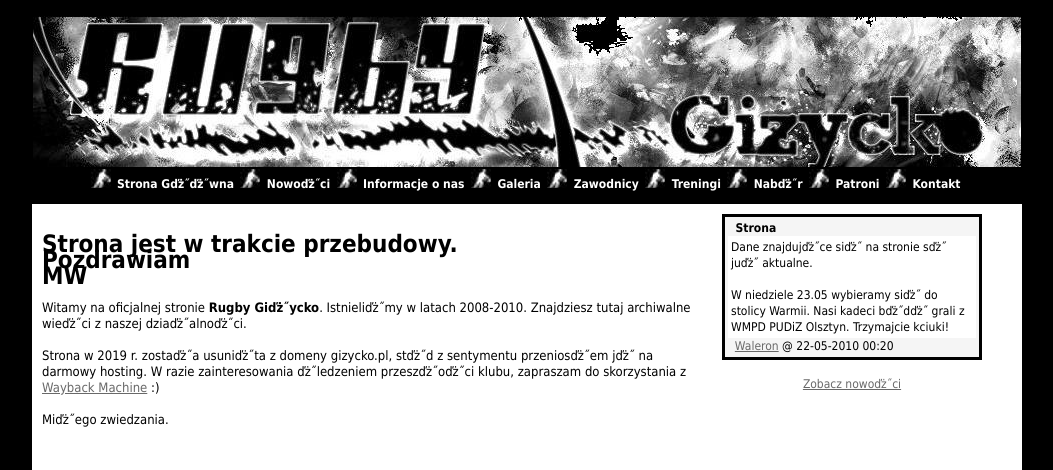
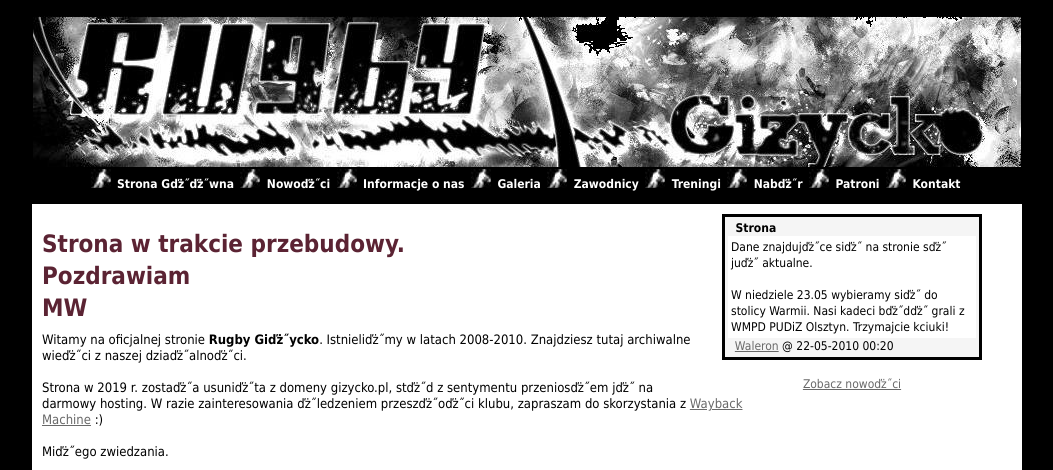
Before and after one commit to draprar/html-rugby, a plain HTML site: page index.html in a window 1280 px wide. Shown: the top 470 px of the page, without its empty margins (113-1166 px from the left). Drawn offline with Linux system fonts and the light colour scheme.

Commit message:
edit index.html

```diff
--- a/index.html
+++ b/index.html
@@ -71,14 +71,17 @@
 
             <div id="text">
                 <br>
-                <h1>Strona jest w trakcie przebudowy.
-                    <br>Pozdrawiam<br>
-                    MW
+                <font color="#5B2333">
+                    <h1>Strona w trakcie przebudowy.
+                        <br><br>Pozdrawiam<br><br>
+                        MW
+                </font>
                 </h1>
                 <font size="2">Witamy na oficjalnej stronie <b>Rugby Gi�ycko</b>. Istnieli�my w latach 2008-2010.
                     Znajdziesz tutaj archiwalne wie�ci z naszej dzia�alno�ci.
                     <br><br>
-                    Strona w 2019 r. zosta�a usuni�ta z domeny gizycko.pl, st�d z sentymentu przenios�em j� na darmowy
+                    Strona w 2019 r. zosta�a usuni�ta z domeny gizycko.pl, st�d z sentymentu przenios�em j� na
+                    darmowy
                     hosting.
                     W razie zainteresowania �ledzeniem przesz�o�ci klubu, zapraszam do skorzystania z <a
                         href="https://web.archive.org/web/*/rugby.gizycko.pl">Wayback Machine</a> :)<br><br>
@@ -102,8 +105,8 @@
     </div>
 
     <script type="text/javascript">
-        <!-
-        document.writeln('<'+'scr'+'ipt type="text/javascript" src="http://s3.hit.stat24.com/_'+(new Date()).getTime()+'/script.js?id=ciHqH4_ct_gTFeO4tvis3nZ37MoZQ3fz5GIlgDl8dyv.o7/l=11"></'+'scr'+'ipt>');
+        < !-
+            document.writeln('<' + 'scr' + 'ipt type="text/javascript" src="http://s3.hit.stat24.com/_' + (new Date()).getTime() + '/script.js?id=ciHqH4_ct_gTFeO4tvis3nZ37MoZQ3fz5GIlgDl8dyv.o7/l=11"></' + 'scr' + 'ipt>');
         //-->
     </script>
     <br>
```
